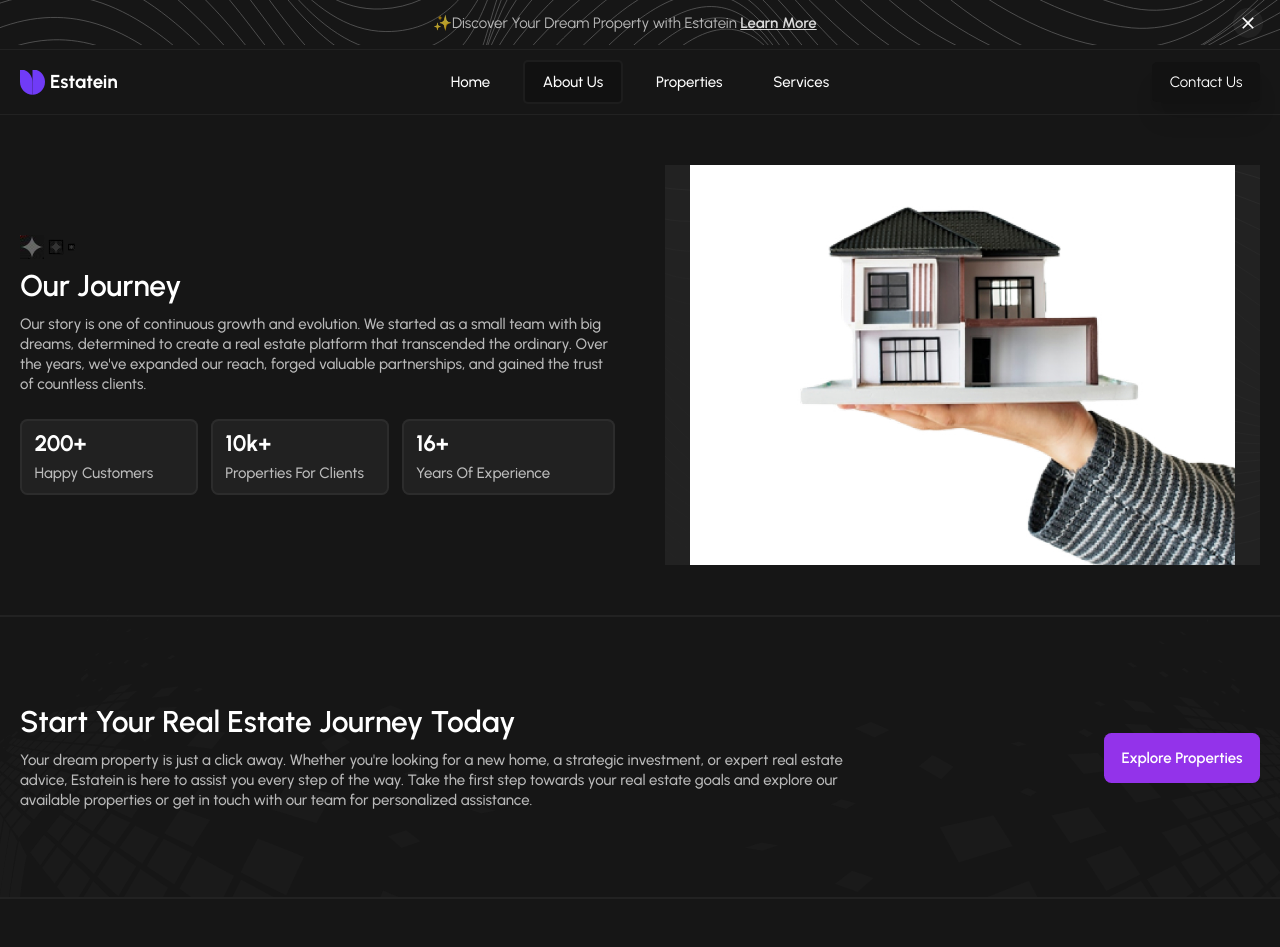
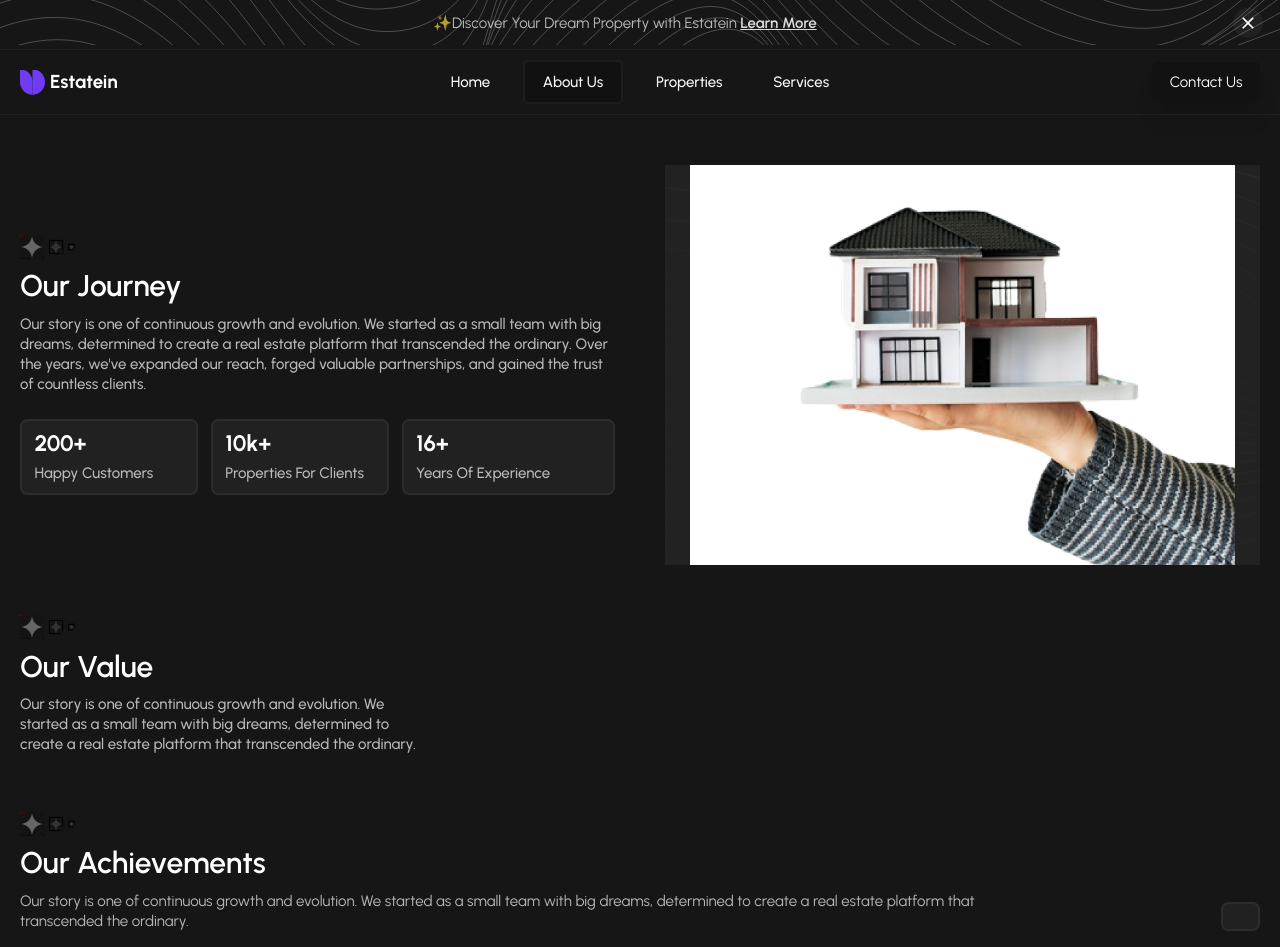
Before and after one commit to Jo-shua09/real-estate, a React (Vite) app: page /about in a window 1280 px wide. Shown: the top 947 px of the page. Built offline with nearby package versions, Linux system fonts and the light colour scheme.

Commit message:
done with the our value page

```diff
--- a/src/Pages/About/About.jsx
+++ b/src/Pages/About/About.jsx
@@ -1,10 +1,14 @@
 import React from "react";
 import AboutHero from "./sections/AboutHero";
+import Values from "./sections/Values";
+import Achievement from "./sections/Achievement";
 
 const About = () => {
   return (
     <div>
       <AboutHero />
+      <Values />
+      <Achievement />
     </div>
   );
 };
--- /dev/null
+++ b/src/Pages/About/sections/Achievement.jsx
@@ -0,0 +1,18 @@
+import React from "react";
+import SectionIntro from "../../../Components/SectionIntro";
+
+const Achievement = () => {
+  return (
+    <div className="w-full section h-full flex flex-col gap-y-10">
+      <div className="">
+        <SectionIntro
+          title="our achievements"
+          description="Our story is one of continuous growth and evolution. We started as a small team with big dreams, determined to create a real estate platform that transcended the ordinary."
+        />
+      </div>
+      <div className=""></div>
+    </div>
+  );
+};
+
+export default Achievement;
--- /dev/null
+++ b/src/Pages/About/sections/Values.jsx
@@ -0,0 +1,25 @@
+import React from "react";
+import Abstract from "/src/assets/Images/General/Abstract.png";
+
+const Values = () => {
+  return (
+    <div className="w-full h-full flex items-center flex-wrap md:flex-nowrap gap-x-20 justify-between gap-y-10 section">
+      <div className="w-full md:flex-1">
+        <img
+          src={Abstract}
+          alt="abstract image"
+          className="w-fit h-fit object-cover"
+        />
+        <h1 className="text-5xl my-5 font-semibold">our value</h1>
+        <p className="text-white/70 text-2xl normal-case font-medium mb-3">
+          Our story is one of continuous growth and evolution. We started as a
+          small team with big dreams, determined to create a real estate
+          platform that transcended the ordinary.
+        </p>
+      </div>
+      <div className="w-full md:flex-[2]"></div>
+    </div>
+  );
+};
+
+export default Values;
```
